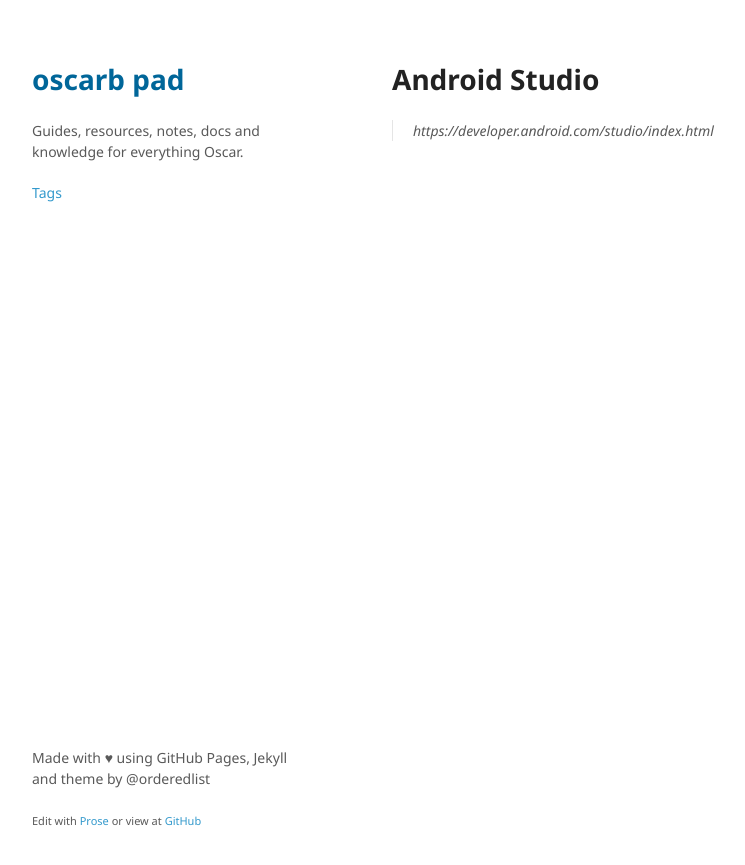
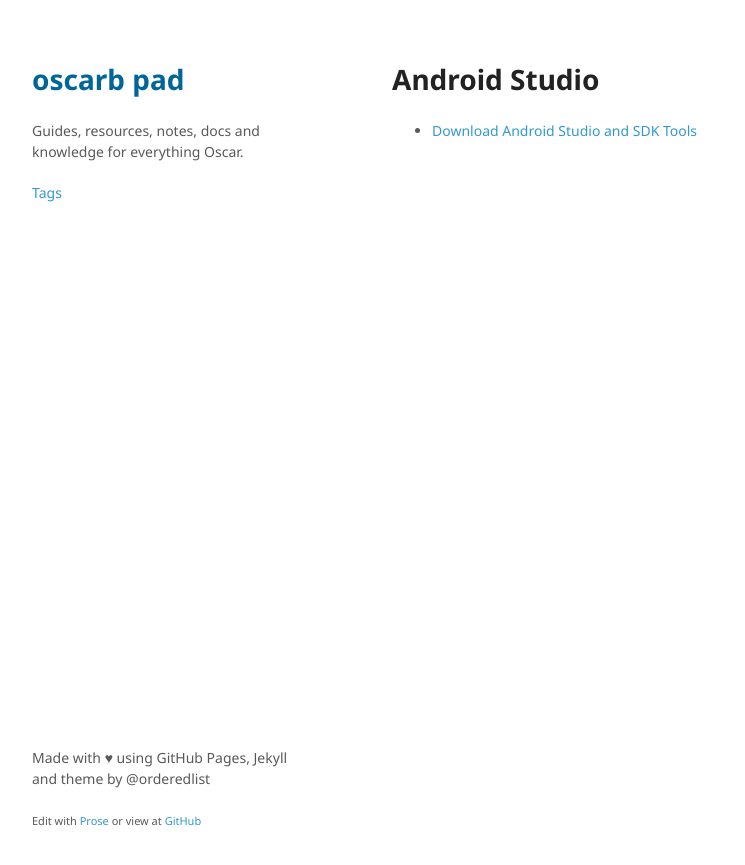
Before and after one commit to oscarb/pad, a Jekyll site: the page built from _docs/android-studio.md, in a window 1280 px wide. Shown: the top 865 px of the page, without its empty margins (128-873 px from the left). Built offline with Jekyll 4.4.1, drawn with Linux system fonts in a browser that asks for light colours.

Commit message:
Created android-studio.md

```diff
--- a/_docs/android-studio.md
+++ b/_docs/android-studio.md
@@ -5,4 +5,4 @@ tags: [android]
 
 # Android Studio
 
-> https://developer.android.com/studio/index.html
+* [Download Android Studio and SDK Tools](https://developer.android.com/studio/index.html)
```
